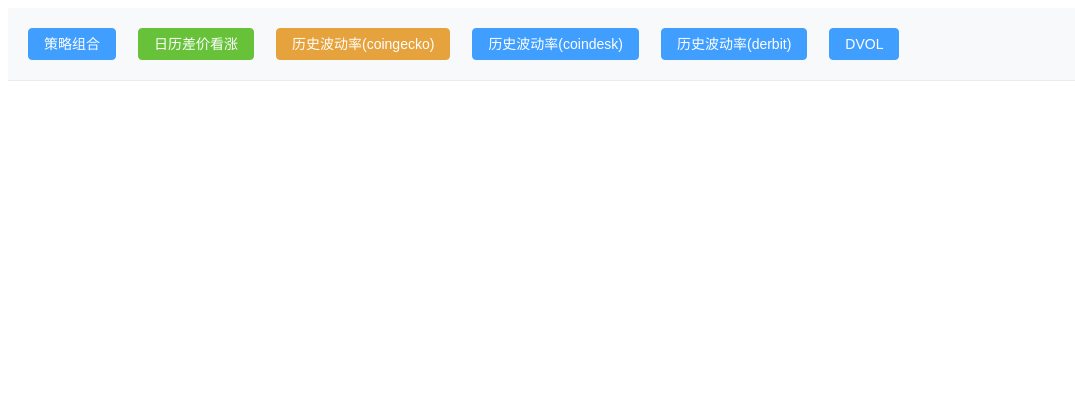
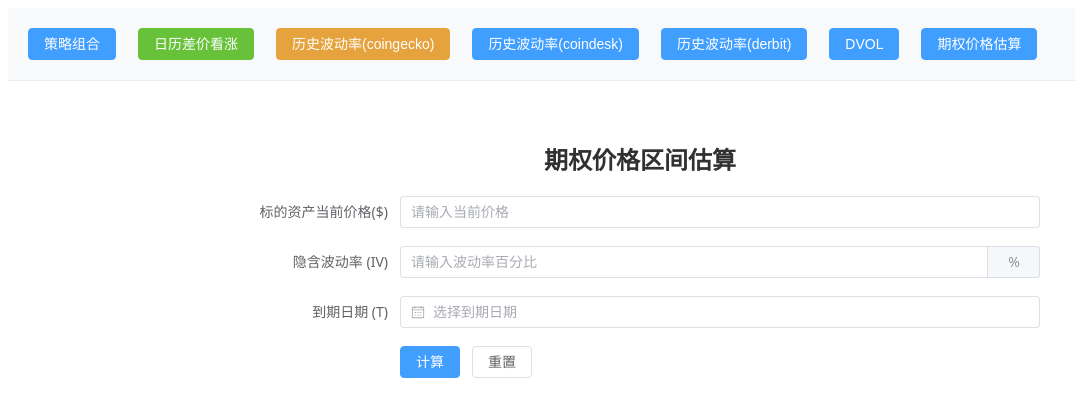
Before and after one commit to fengjinlong/options, a Vue app: page /options-calculator in a window 1280 px wide. Shown: the top 416 px of the page, without its empty margins (0-1075 px from the left). Built offline with nearby package versions, Linux system fonts and the light colour scheme.

Commit message:
add untracked files

```diff
--- a/src/App.vue
+++ b/src/App.vue
@@ -23,6 +23,9 @@ const router = useRouter();
         >
         <el-button type="primary" @click="router.push('/dvol-chart')"
           >DVOL</el-button
+        >
+        <el-button type="primary" @click="router.push('/options-calculator')"
+          >期权价格估算</el-button
         >
       </div>
     </header>
--- a/src/router/index.ts
+++ b/src/router/index.ts
@@ -5,6 +5,7 @@ import SolVolatility from "../views/SolVolatility.vue";
 import CmcVolatility from "../views/CmcVolatility.vue";
 import VolatilityChart from "../components/VolatilityChart.vue";
 import DvolChart from "../components/DvolChart.vue";
+import OptionsCalculator from "../views/OptionsCalculator.vue";
 
 const router = createRouter({
   history: createWebHistory(),
@@ -39,6 +40,11 @@ const router = createRouter({
       name: "dvol-chart",
       component: DvolChart,
     },
+    {
+      path: "/options-calculator",
+      name: "options-calculator",
+      component: OptionsCalculator,
+    },
   ],
 });
 
--- /dev/null
+++ b/src/views/OptionsCalculator.vue
@@ -0,0 +1,202 @@
+<script setup lang="ts">
+import { ref, computed } from "vue";
+
+const currentPrice = ref("");
+const volatility = ref("");
+const expiryDate = ref("");
+const showResult = ref(false);
+
+// Format today's date
+const todayFormatted = computed(() => {
+  const today = new Date();
+  const year = today.getFullYear();
+  const month = String(today.getMonth() + 1).padStart(2, "0");
+  const day = String(today.getDate()).padStart(2, "0");
+  return `${year}-${month}-${day}`;
+});
+
+// Calculate days to expiry based on selected date
+const daysToExpiry = computed(() => {
+  if (!expiryDate.value) return 0;
+  const today = new Date();
+  const expiry = new Date(expiryDate.value);
+  today.setHours(0, 0, 0, 0);
+  expiry.setHours(0, 0, 0, 0);
+  const diffTime = expiry.getTime() - today.getTime();
+  return Math.ceil(diffTime / (1000 * 60 * 60 * 24));
+});
+
+const calculatePriceRange = computed(() => {
+  if (!currentPrice.value || !volatility.value || !daysToExpiry.value) {
+    return null;
+  }
+
+  const S = parseFloat(currentPrice.value);
+  const IV = parseFloat(volatility.value) / 100; // Convert percentage to decimal
+  const T = daysToExpiry.value; // Using computed days to expiry
+  const sqrtT = Math.sqrt(T / 365);
+
+  // Calculate price range for 68% confidence interval
+  const lowerBound = S * Math.exp(-IV * sqrtT);
+  const upperBound = S * Math.exp(+IV * sqrtT);
+
+  // Calculate price range for 95% confidence interval
+  const lowerBound95 = S * Math.exp(-2 * IV * sqrtT);
+  const upperBound95 = S * Math.exp(+2 * IV * sqrtT);
+
+  return {
+    confidence68: {
+      lower: lowerBound.toFixed(2),
+      upper: upperBound.toFixed(2),
+    },
+    confidence95: {
+      lower: lowerBound95.toFixed(2),
+      upper: upperBound95.toFixed(2),
+    },
+  };
+});
+
+// Disable dates before today
+const disabledDate = (time: Date) => {
+  return time.getTime() < Date.now() - 8.64e7; // 8.64e7 is one day in milliseconds
+};
+
+const handleCalculate = () => {
+  showResult.value = true;
+};
+
+const resetForm = () => {
+  currentPrice.value = "";
+  volatility.value = "";
+  expiryDate.value = "";
+  showResult.value = false;
+};
+</script>
+
+<template>
+  <div class="options-calculator">
+    <h2>期权价格区间估算</h2>
+
+    <el-form label-width="160px" class="calculator-form">
+      <el-form-item label="标的资产当前价格($)">
+        <el-input
+          v-model="currentPrice"
+          type="number"
+          placeholder="请输入当前价格"
+        />
+      </el-form-item>
+
+      <el-form-item label="隐含波动率 (IV)">
+        <el-input
+          v-model="volatility"
+          type="number"
+          placeholder="请输入波动率百分比"
+        >
+          <template #append>%</template>
+        </el-input>
+      </el-form-item>
+
+      <el-form-item label="到期日期 (T)">
+        <el-date-picker
+          v-model="expiryDate"
+          type="date"
+          placeholder="选择到期日期"
+          :disabled-date="disabledDate"
+          format="YYYY-MM-DD"
+          value-format="YYYY-MM-DD"
+          style="width: 100%"
+        />
+        <span v-if="expiryDate" class="days-display">
+          距今 {{ daysToExpiry }} 天
+        </span>
+      </el-form-item>
+
+      <el-form-item>
+        <el-button type="primary" @click="handleCalculate">计算</el-button>
+        <el-button @click="resetForm">重置</el-button>
+      </el-form-item>
+    </el-form>
+
+    <div v-if="showResult && calculatePriceRange" class="result-section">
+      <el-card class="result-card">
+        <template #header>
+          <div class="card-header">
+            <h3>价格区间预测结果</h3>
+            <span class="today-date">当前日期: {{ todayFormatted }}</span>
+            <span class="today-date">到期日期: {{ expiryDate }}</span>
+          </div>
+        </template>
+
+        <div class="confidence-interval">
+          <h4>68% 置信区间 (1个标准差):</h4>
+          <p>
+            价格区间: [{{ calculatePriceRange.confidence68.lower }} -
+            {{ calculatePriceRange.confidence68.upper }}]
+          </p>
+        </div>
+
+        <div class="confidence-interval">
+          <h4>95% 置信区间 (2个标准差):</h4>
+          <p>
+            价格区间: [{{ calculatePriceRange.confidence95.lower }} -
+            {{ calculatePriceRange.confidence95.upper }}]
+          </p>
+        </div>
+      </el-card>
+    </div>
+  </div>
+</template>
+
+<style scoped>
+.options-calculator {
+  max-width: 800px;
+  margin: 0 auto;
+  padding: 20px;
+}
+
+.calculator-form {
+  margin-top: 20px;
+}
+
+.result-section {
+  margin-top: 30px;
+}
+
+.result-card {
+  margin-top: 20px;
+}
+
+.card-header {
+  display: flex;
+  justify-content: space-between;
+  align-items: center;
+}
+
+.today-date {
+  color: #909399;
+  font-size: 14px;
+}
+
+.confidence-interval {
+  margin: 15px 0;
+}
+
+.confidence-interval h4 {
+  color: #409eff;
+  margin-bottom: 10px;
+}
+
+h2 {
+  color: #303133;
+  text-align: center;
+}
+
+.days-display {
+  margin-left: 10px;
+  color: #606266;
+}
+
+:deep(.el-date-picker) {
+  width: 100%;
+}
+</style>
```
